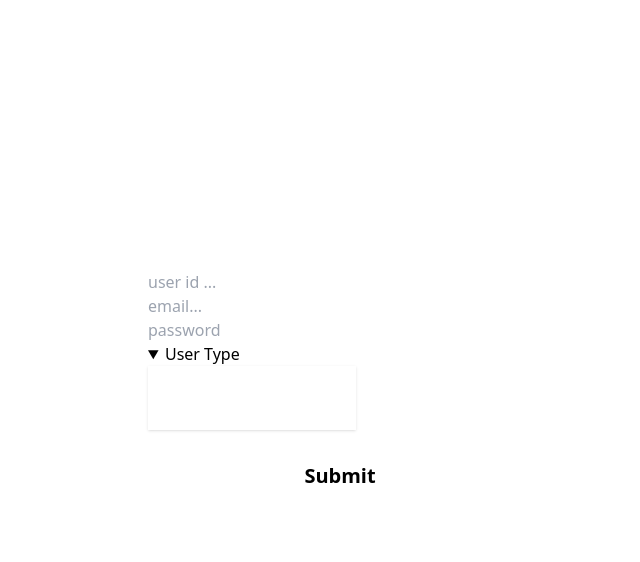
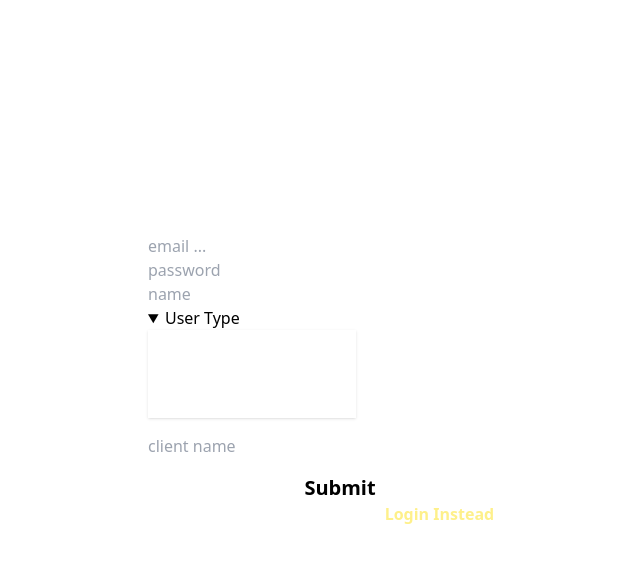
Before and after one commit to swarupcs/CRM-App, a React (Vite) app: page /signup in a window 1280 px wide. Both pictures are taken after a click on the heading "User Type". Shown: the top 562 px of the page, without its empty margins (300-940 px from the left). Built offline with nearby package versions, Linux system fonts and the light colour scheme; no server answers.

Commit message:
Added signup page as well with a minor ui changes

```diff
--- a/src/Redux/Slices/AuthSlice.js
+++ b/src/Redux/Slices/AuthSlice.js
@@ -11,6 +11,15 @@
 export const login = createAsyncThunk('/auth/login', async (data) => {
   try {
     const response = await axiosInstance.post('auth/signin', data);
+    return response;
+  } catch (error) {
+    console.log('printing error', error);
+  }
+});
+
+export const signup = createAsyncThunk('/auth/signup', async (data) => {
+  try {
+    const response = await axiosInstance.post('auth/signup', data);
     return response;
   } catch (error) {
     console.log('printing error', error);
--- a/src/pages/auth/Login.jsx
+++ b/src/pages/auth/Login.jsx
@@ -1,6 +1,6 @@
 import { useState } from 'react';
 import { useDispatch } from 'react-redux';
-import { useNavigate } from 'react-router-dom';
+import { Link, useNavigate } from 'react-router-dom';
 
 import { login } from '../../Redux/Slices/AuthSlice';
 function Login() {
@@ -67,11 +67,20 @@
           <div className='w-full card-actions mt-4'>
             <button
               onClick={onSubmit}
-              className='btn btn-warning w-full font-bold text-xl'
+              className='btn btn-warning w-full font-bold text-xl hover:bg-yellow-400 transition-all ease-in-out duration-300'
             >
               Submit
             </button>
           </div>
+          <p className='text-l text-white'>
+            Donot have an account ?{' '}
+            <Link
+              className='text-yellow-200 font-semibold hover:text-white'
+              to='/signup'
+            >
+              Signup Instead
+            </Link>
+          </p>
         </div>
       </div>
     </div>
--- a/src/pages/auth/Signup.jsx
+++ b/src/pages/auth/Signup.jsx
@@ -1,4 +1,66 @@
+import { useState } from 'react';
+import { useDispatch } from 'react-redux';
+import { Link, useNavigate } from 'react-router-dom';
+
+import { signup } from '../../Redux/Slices/AuthSlice';
 function Signup() {
+  const dispatch = useDispatch();
+  const navigate = useNavigate();
+
+  const [signupDetails, setSignUpDetails] = useState({
+    email: '',
+    password: '',
+    name: '',
+    userType: '',
+    userStatus: '',
+    clientName: '',
+  });
+
+  function handleInputChange(e) {
+    const { name, value } = e.target;
+    setSignUpDetails({
+      ...signupDetails,
+      [name]: value,
+    });
+  }
+
+  function handleUserType(e) {
+    const userTypeSelected = e.target.textContent;
+    setSignUpDetails({
+      ...signupDetails,
+      userType: userTypeSelected,
+      userStatus: userTypeSelected === 'customer' ? 'approved' : 'suspended',
+    });
+    const dropDown = document.getElementById('userTypeDropDown');
+    dropDown.open = !dropDown.open;
+  }
+
+  function resetSignupState() {
+    setSignUpDetails({
+      email: '',
+      password: '',
+      name: '',
+      userType: '',
+      userStatus: '',
+      clientName: '',
+    });
+  }
+
+  async function onSubmit() {
+    if (
+      !signupDetails.email ||
+      !signupDetails.password ||
+      !signupDetails.userStatus ||
+      !signupDetails.userType ||
+      !signupDetails.name ||
+      !signupDetails.clientName
+    )
+      return;
+    const response = await dispatch(signup(signupDetails));
+    if (response.payload) navigate('/login');
+    else resetSignupState();
+  }
+
   return (
     <div className='flex justify-center items-center h-[90vh]'>
       <div className='card w-96 bg-primary text-primary-content'>
@@ -8,44 +70,87 @@
           </div>
           <div className='w-full'>
             <input
+              onChange={handleInputChange}
+              name='email'
               autoComplete='one-time-code'
               type='text'
-              placeholder='user id ...'
+              placeholder='email ...'
+              value={signupDetails.email}
               className='input text-white input-bordered input-primary w-full max-w-xs'
             />
           </div>
           <div className='w-full'>
             <input
+              onChange={handleInputChange}
+              name='password'
               autoComplete='one-time-code'
-              type='email'
-              placeholder='email...'
+              type='password'
+              placeholder='password'
+              value={signupDetails.password}
               className='input text-white input-bordered input-primary w-full max-w-xs'
             />
           </div>
           <div className='w-full'>
             <input
+              onChange={handleInputChange}
+              name='name'
               autoComplete='one-time-code'
-              type='password'
-              placeholder='password'
+              type='text'
+              placeholder='name'
+              value={signupDetails.name}
               className='input text-white input-bordered input-primary w-full max-w-xs'
             />
           </div>
-          <details className='dropdown mb-4 w-full'>
-            <summary className='btn'>User Type</summary>
-            <ul className='p-2 shadow menu dropdown-content z-[1] bg-base-100 text-white rounded-box w-52'>
+          <details className='dropdown mb-4 w-full' id='userTypeDropDown'>
+            <summary className='btn'>
+              {!signupDetails.userType ? 'User Type' : signupDetails.userType}
+            </summary>
+            <ul
+              onClick={handleUserType}
+              className='p-2 shadow menu dropdown-content z-[1] bg-base-100 text-white rounded-box w-52'
+            >
               <li>
-                <a>Customer</a>
+                <a>customer</a>
               </li>
               <li>
-                <a>Engineer</a>
+                <a>engineer</a>
+              </li>
+              <li>
+                <a>admin</a>
               </li>
             </ul>
           </details>
+
+          <div className='w-full'>
+            <input
+              onChange={handleInputChange}
+              name='clientName'
+              autoComplete='one-time-code'
+              type='text'
+              placeholder='client name'
+              value={signupDetails.clientName}
+              className='input text-white input-bordered input-primary w-full max-w-xs'
+            />
+          </div>
+
           <div className='w-full card-actions mt-4'>
-            <button className='btn btn-warning w-full font-bold text-xl'>
+            <button
+              onClick={onSubmit}
+              className='btn btn-warning w-full font-bold text-xl hover:bg-yellow-400 transition-all ease-in-out duration-300'
+            >
               Submit
             </button>
           </div>
+
+          <p className='text-l text-white'>
+            Already have an account ?{' '}
+            <Link
+              className='text-yellow-200 font-semibold hover:text-white'
+              to='/login'
+            >
+              Login Instead
+            </Link>
+          </p>
         </div>
       </div>
     </div>
```
